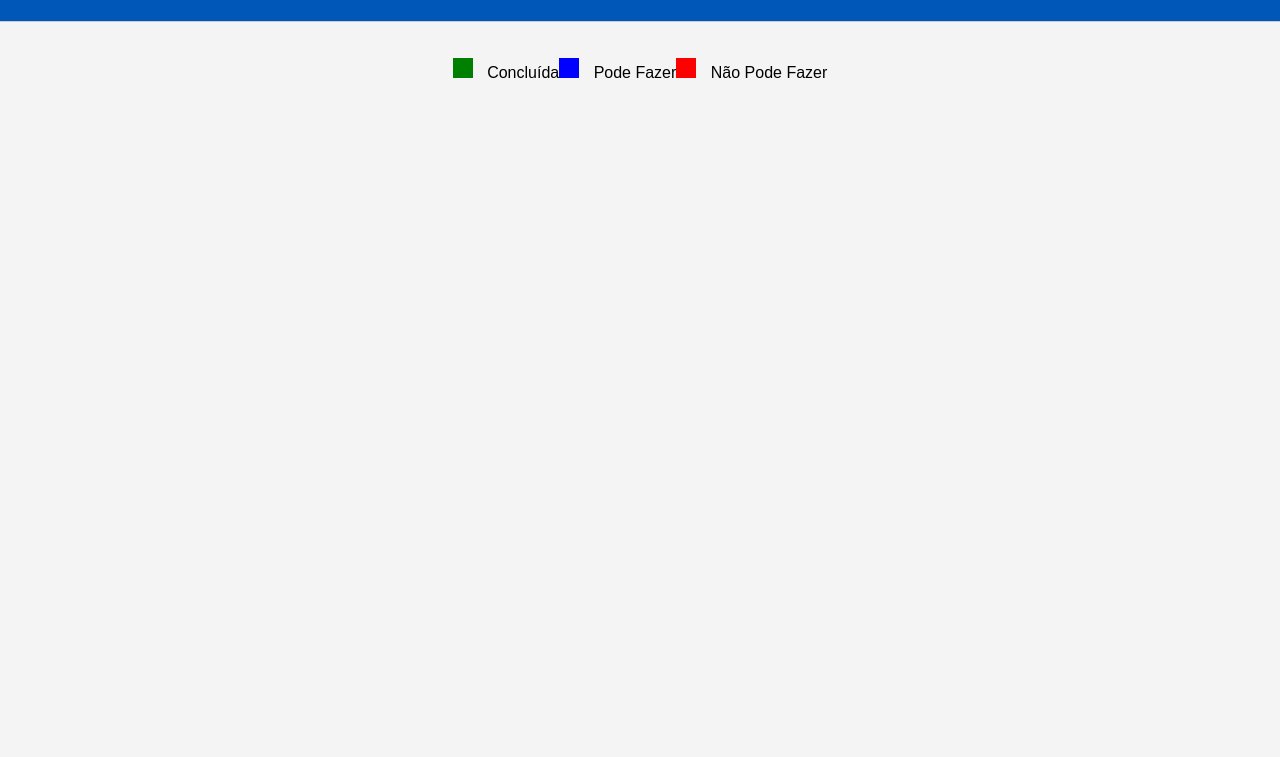
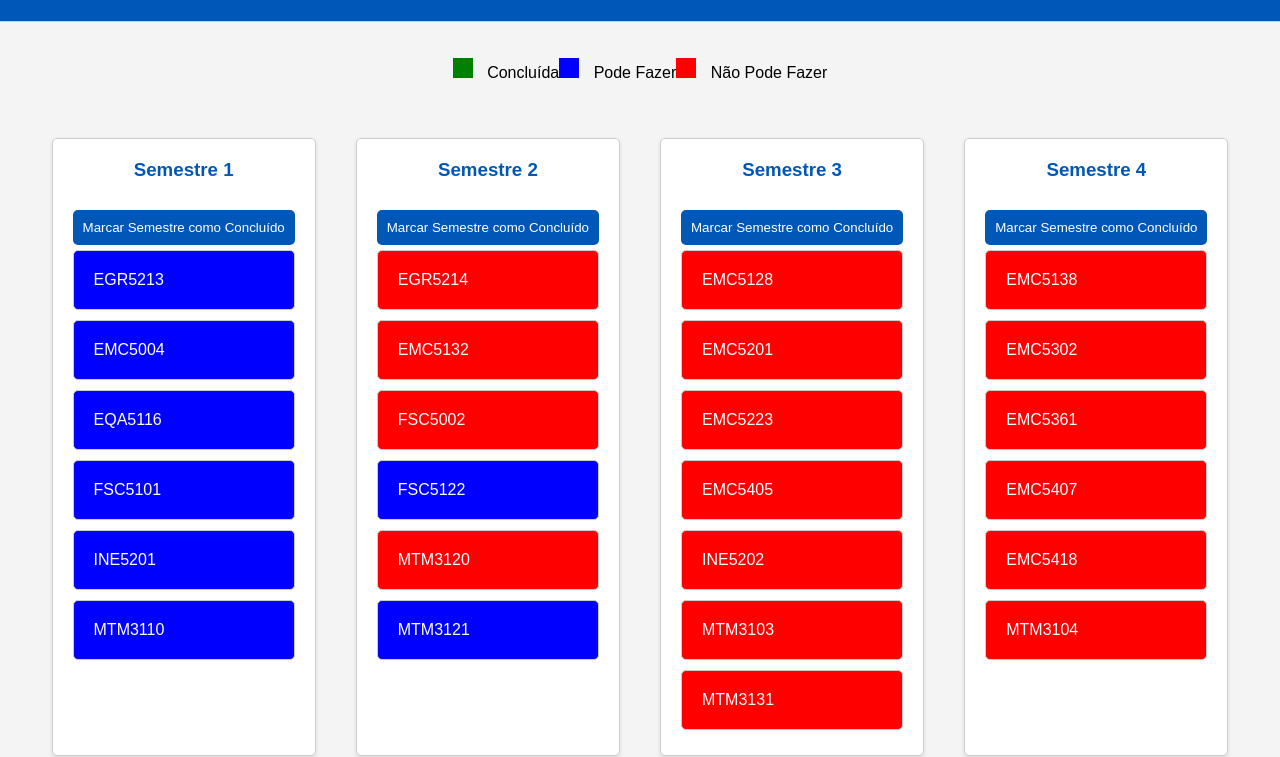
Before and after one commit to marcuscrispim/emc_org_chart, a plain HTML site: page docs/index.html in a window 1280 px wide. Shown: the part 82-839 px from the top of the page. Before the commit the page ends 800 px from the top, so only its background shows below. Drawn offline with Linux system fonts and the light colour scheme.

Commit message:
last try

```diff
--- a/docs/disciplinas.js
+++ b/docs/disciplinas.js
@@ -31,7 +31,6 @@ const semestres = [
         "EMC5407": ["EMC5405", "EMC5132"],
         "EMC5418": ["EMC5405"],
         "MTM3104": ["MTM3131"],
-
     },
     {
         "EMC5110": ["EMC5138", "EMC5201"],
@@ -69,5 +68,4 @@ semestres.forEach(semestre => {
     }
 });
 
-// Export the data for use in other scripts
 export { semestres, disciplinas };
--- a/docs/index.html
+++ b/docs/index.html
@@ -5,7 +5,7 @@
     <meta name="viewport" content="width=device-width, initial-scale=1.0">
     <title>Disciplinas de Engenharia Mecânica</title>
     <link rel="stylesheet" href="static/styles.css">
-    <script src="static/scripts.js" defer></script>
+    <script type="module" src="static/scripts.js" defer></script>
 </head>
 <body>
     <header>
@@ -19,6 +19,5 @@
         </div>
         <div id="disciplinas-container"></div>
     </main>
-    <script src="disciplinas.js"></script>
 </body>
 </html>
--- a/docs/static/scripts.js
+++ b/docs/static/scripts.js
@@ -1,4 +1,4 @@
-import { semestres, disciplinas } from './disciplinas.js';
+import { semestres, disciplinas } from '../disciplinas.js';
 
 document.addEventListener("DOMContentLoaded", function () {
     const disciplinasContainer = document.getElementById("disciplinas-container");
```
